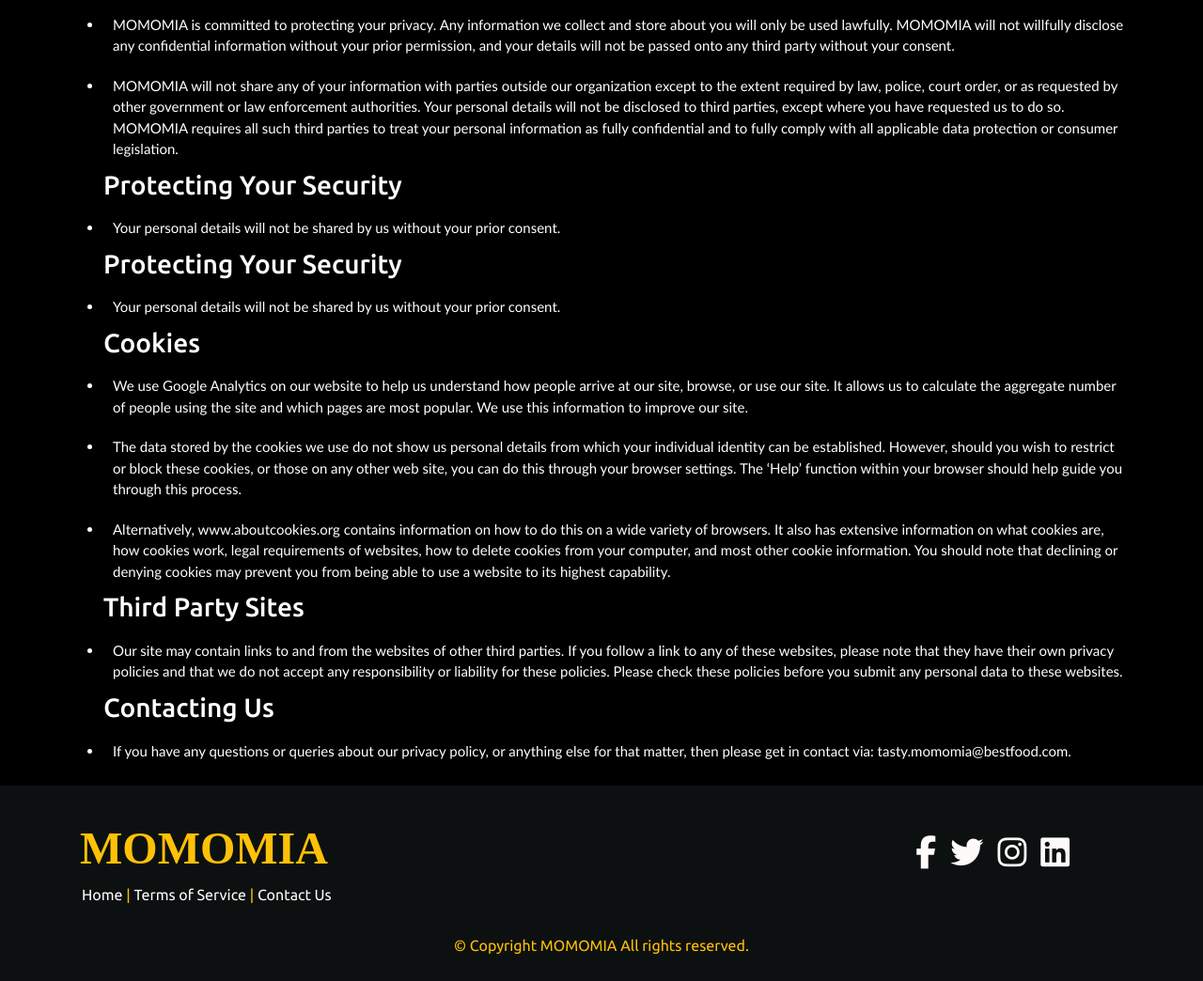
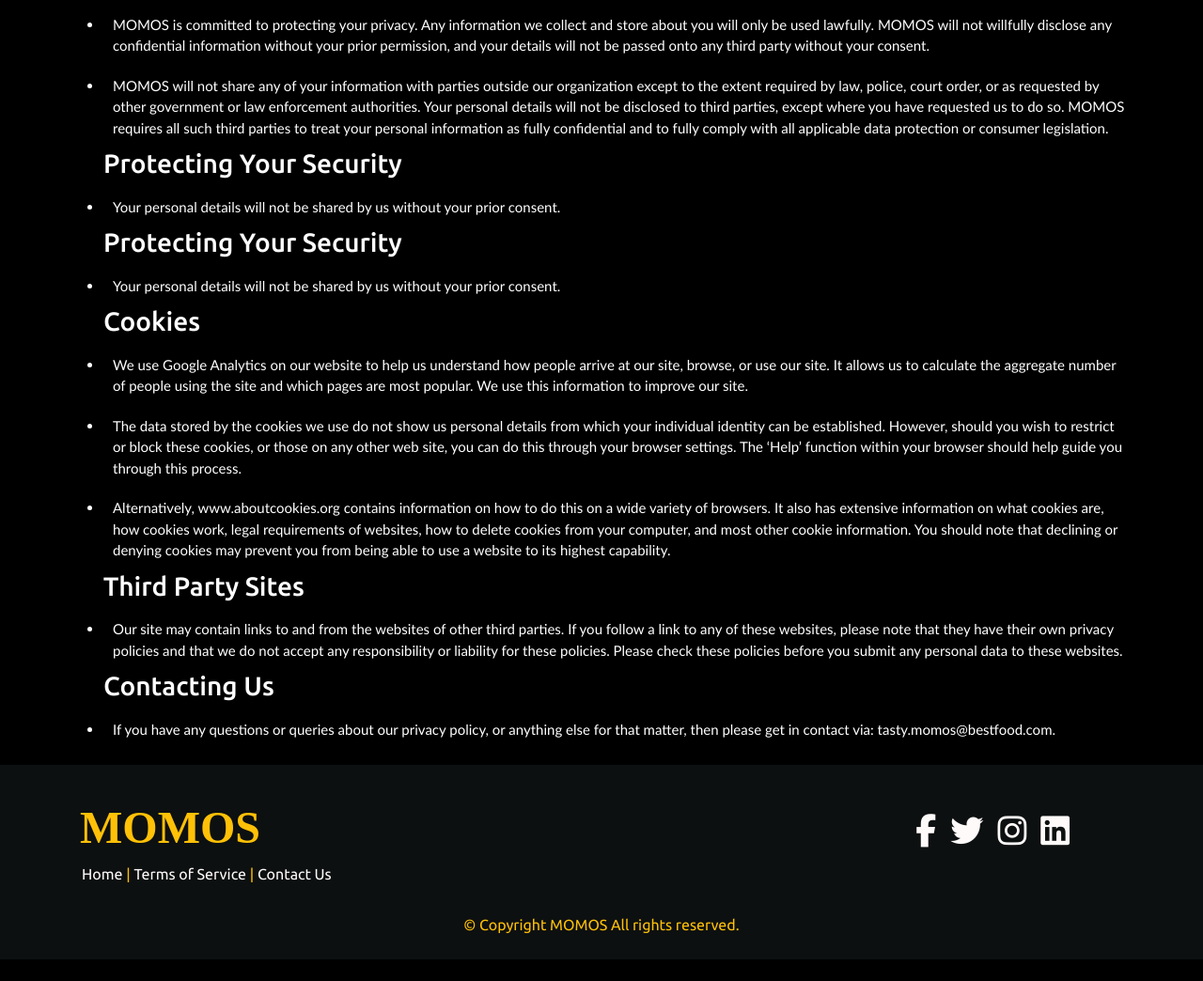
Before and after one commit to Salmankh560/OnlineFoodDelivery, a plain HTML site: page policy.html in a window 1280 px wide. Shown: the part 216-1260 px from the top of the page at 94% size. After the commit the page ends 1237 px from the top, so only its background shows below. Drawn offline with nearby package versions, Linux system fonts and the light colour scheme; a web font is replaced by a local one.

Commit message:
updated texts

```diff
--- a/policy.html
+++ b/policy.html
@@ -107,18 +107,18 @@
         <ul class="text-white">
           <h3>Your Privacy</h3>
           <li>
-            MOMOMIA is committed to protecting your privacy. Any information we
-            collect and store about you will only be used lawfully. MOMOMIA will
+            MOMOS is committed to protecting your privacy. Any information we
+            collect and store about you will only be used lawfully. MOMOS will
             not willfully disclose any confidential information without your
             prior permission, and your details will not be passed onto any third
             party without your consent.
           </li>
           <li>
-            MOMOMIA will not share any of your information with parties outside
+            MOMOS will not share any of your information with parties outside
             our organization except to the extent required by law, police, court
             order, or as requested by other government or law enforcement
             authorities. Your personal details will not be disclosed to third
-            parties, except where you have requested us to do so. MOMOMIA
+            parties, except where you have requested us to do so. MOMOS
             requires all such third parties to treat your personal information
             as fully confidential and to fully comply with all applicable data
             protection or consumer legislation.
@@ -170,7 +170,7 @@
           <li>
             If you have any questions or queries about our privacy policy, or
             anything else for that matter, then please get in contact via:
-            tasty.momomia@bestfood.com.
+            tasty.momos@bestfood.com.
           </li>
         </ul>
       </div>
@@ -184,7 +184,7 @@
             <h2
               style="font-family: 'elinga'; font-weight: 600; font-size: 3rem"
             >
-              MOMOMIA
+              MOMOS
             </h2>
           </div>
 
@@ -199,7 +199,7 @@
               <span><i class="fab fa-instagram"></i></span
             ></a>
             <a
-              href="https://www.linkedin.com/in/rishika-garg05/"
+              href="https://www.linkedin.com/in/salmankhan560"
               target="_blank"
               class="socialMediaIcon"
             >
@@ -215,13 +215,13 @@
               >Terms of Service</a
             >
             |
-            <!-- <a class="footer_clickable" href="tel:+919871198882">Contact Us</a> -->
+            <!-- <a class="footer_clickable" href="tel:+918445641211">Contact Us</a> -->
             <a class="footer_clickable" href="./contactus.html">Contact Us</a>
           </p>
         </div>
 
         <div class="row copyrightRow">
-          <p class="copyright">&copy; Copyright MOMOMIA All rights reserved.</p>
+          <p class="copyright">&copy; Copyright MOMOS All rights reserved.</p>
         </div>
       </div>
     </footer>
```
Also changed, not shown: index.html (+12 -12 lines).
